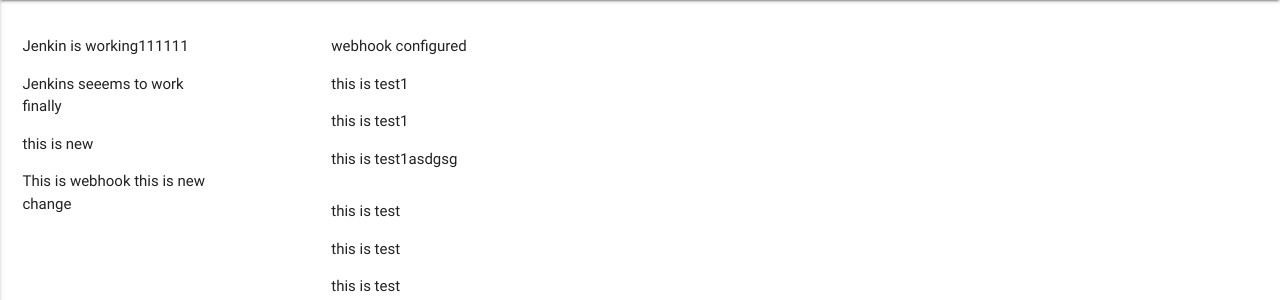
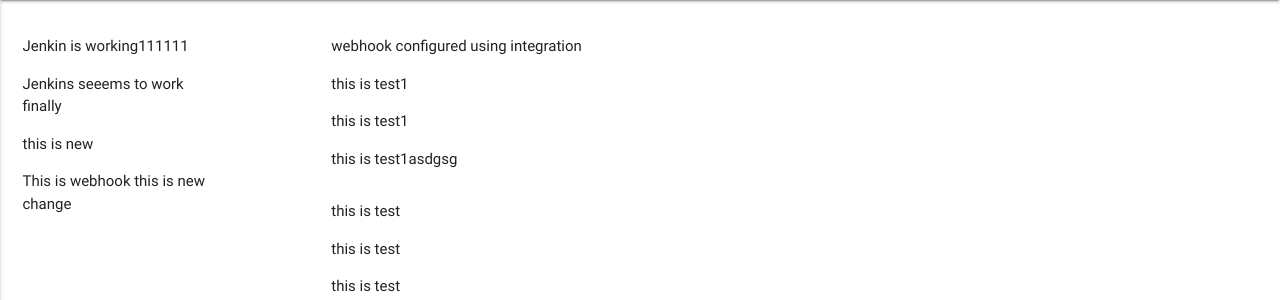
Before and after one commit to findsarfaraz/project1, a Django app: page / in a window 1280 px wide. Shown: the part 104-404 px from the top of the page. Run offline with Django 3.2, Linux system fonts and the light colour scheme.

Commit message:
add services

```diff
--- a/main_app/templates/main_app/index.html
+++ b/main_app/templates/main_app/index.html
@@ -15,7 +15,7 @@
 </div>
 <div class="row">
     <div class="col s6">
-        <p>webhook configured</p>
+        <p>webhook configured using integration</p>
         <p>this is test1</p>
         <p>this is test1</p>
         <p>this is test1asdgsg</p>
```
